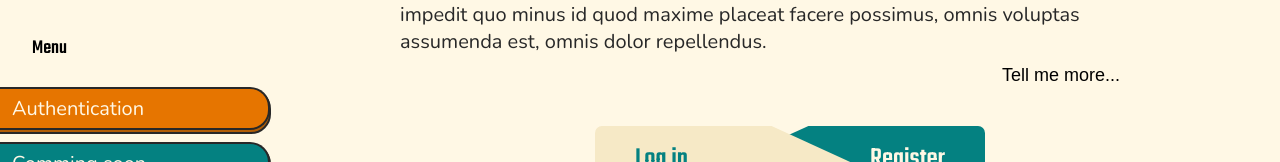
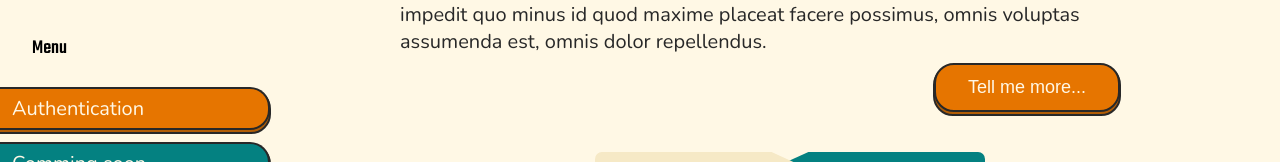
Before and after one commit to Briedyte/my-playground, a React (Create React App) app: page /authentication in a window 1280 px wide. Shown: the part 260-422 px from the top of the page. Built offline with nearby package versions, Linux system fonts and the light colour scheme.

Commit message:
Plain button variant created

```diff
--- a/src/components/Button/Button.tsx
+++ b/src/components/Button/Button.tsx
@@ -10,8 +10,8 @@ import {
 
 export enum ButtonVariant {
   default = "default",
-  transparentDark = "transparentDark",
   transparent = "transparent",
+  plain = "plain",
 }
 
 const ButtonWrapper = styled.div`
@@ -88,6 +88,14 @@ const ButtonStyled = styled.button`
         border-style: dashed;
       }
     `}
+
+    ${variant === ButtonVariant.plain &&
+    css`
+      backround: none;
+      color: ${ColorPalette.lightText};
+      width: 100%;
+      height: 100%;
+    `}
   `}
 `;
 
```
